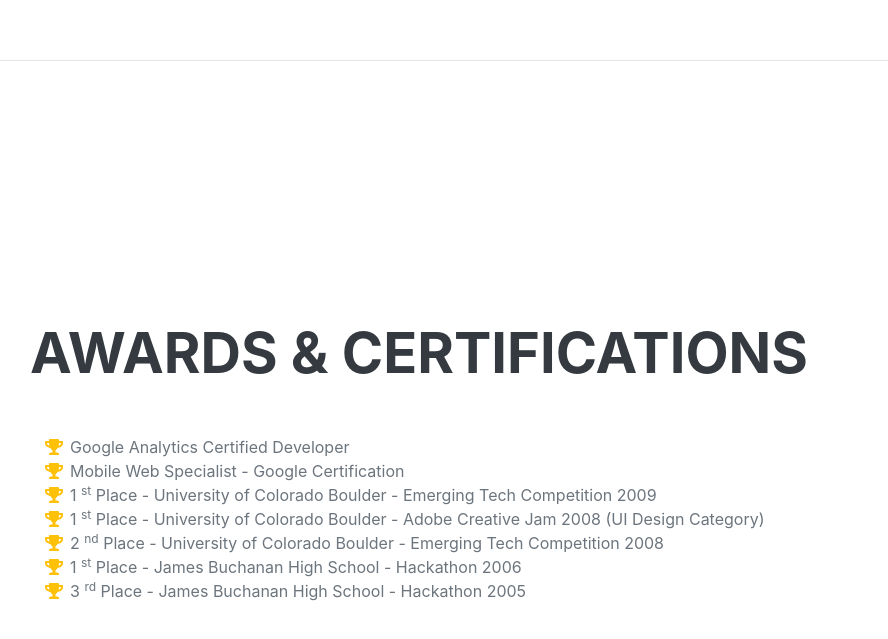
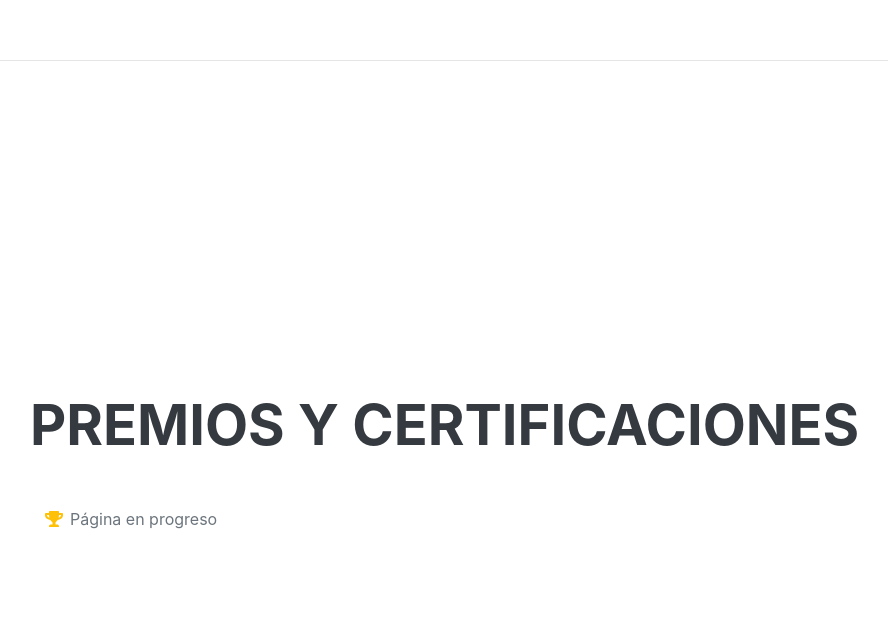
Before and after one commit to DavidDelPueblo/Delpu5.github.io, a plain HTML site: page index.html in a window 1280 px wide. Shown: the part 4074-4713 px from the top of the page, without its empty margins (290-1178 px from the left). Drawn offline with nearby package versions, Linux system fonts and the light colour scheme; a web font is replaced by a local one.

Commit message:
Versión final html

```diff
--- a/index.html
+++ b/index.html
@@ -19,7 +19,7 @@
         <!-- Navigation-->
         <nav class="navbar navbar-expand-lg navbar-dark bg-primary fixed-top" id="sideNav">
             <a class="navbar-brand js-scroll-trigger" href="#page-top">
-                <span class="d-block d-lg-none">Clarence Taylor</span>
+                <span class="d-block d-lg-none">David Del Pueblo</span>
                 <span class="d-none d-lg-block"><img class="img-fluid img-profile rounded-circle mx-auto mb-2" src="assets/img/profile.jpg" alt="" /></span>
             </a>
             <button class="navbar-toggler" type="button" data-toggle="collapse" data-target="#navbarSupportedContent" aria-controls="navbarSupportedContent" aria-expanded="false" aria-label="Toggle navigation"><span class="navbar-toggler-icon"></span></button>
@@ -156,54 +156,20 @@
             <!-- Intereses-->
             <section class="resume-section" id="interests">
                 <div class="resume-section-content">
-                    <h2 class="mb-5">Interests</h2>
+                    <h2 class="mb-5">Intereses</h2>
                     <p>Ademas del desarrollo web, entre mis aficiones está ver y jugar a baloncesto, nadar, juegos de mesa y sobretodo los Trading Card Game como Magic The Gathering.</p>
                     <p class="mb-0">No puede faltar buena musica, como Dire Straits o Eagles y disfrutar de la carretera o una buena pelicula de viajes del tiempo y universos paralelos.</p>
                 </div>
             </section>
             <hr class="m-0" />
-            <!-- Awards-->
+            <!-- Premios-->
             <section class="resume-section" id="awards">
                 <div class="resume-section-content">
-                    <h2 class="mb-5">Awards & Certifications</h2>
+                    <h2 class="mb-5">Premios y certificaciones</h2>
                     <ul class="fa-ul mb-0">
                         <li>
                             <span class="fa-li"><i class="fas fa-trophy text-warning"></i></span>
-                            Google Analytics Certified Developer
-                        </li>
-                        <li>
-                            <span class="fa-li"><i class="fas fa-trophy text-warning"></i></span>
-                            Mobile Web Specialist - Google Certification
-                        </li>
-                        <li>
-                            <span class="fa-li"><i class="fas fa-trophy text-warning"></i></span>
-                            1
-                            <sup>st</sup>
-                            Place - University of Colorado Boulder - Emerging Tech Competition 2009
-                        </li>
-                        <li>
-                            <span class="fa-li"><i class="fas fa-trophy text-warning"></i></span>
-                            1
-                            <sup>st</sup>
-                            Place - University of Colorado Boulder - Adobe Creative Jam 2008 (UI Design Category)
-                        </li>
-                        <li>
-                            <span class="fa-li"><i class="fas fa-trophy text-warning"></i></span>
-                            2
-                            <sup>nd</sup>
-                            Place - University of Colorado Boulder - Emerging Tech Competition 2008
-                        </li>
-                        <li>
-                            <span class="fa-li"><i class="fas fa-trophy text-warning"></i></span>
-                            1
-                            <sup>st</sup>
-                            Place - James Buchanan High School - Hackathon 2006
-                        </li>
-                        <li>
-                            <span class="fa-li"><i class="fas fa-trophy text-warning"></i></span>
-                            3
-                            <sup>rd</sup>
-                            Place - James Buchanan High School - Hackathon 2005
+                            Página en progreso
                         </li>
                     </ul>
                 </div>
```
